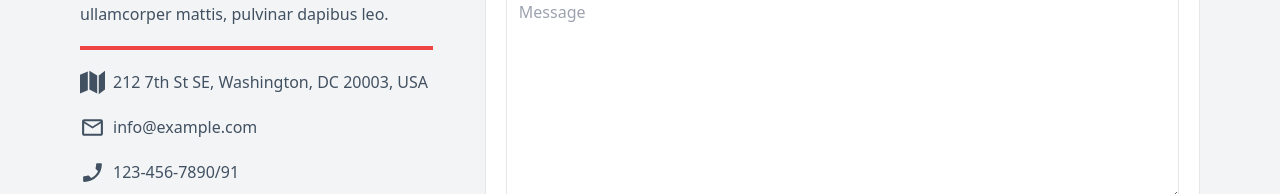
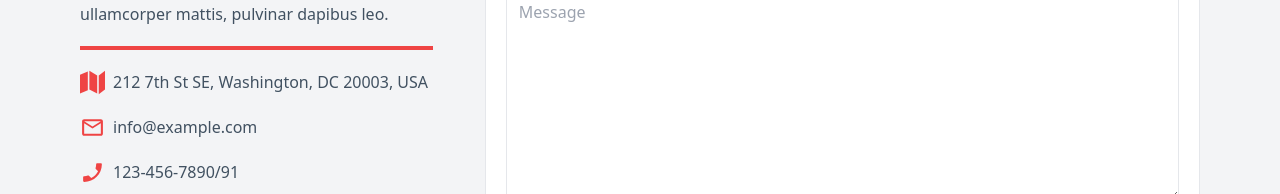
Before and after one commit to Himmu5/Ecommerce-Site-TypeScript, a React (Vite) app: page /Contact in a window 1280 px wide. Shown: the part 606-800 px from the top of the page. Built offline with nearby package versions, Linux system fonts and the light colour scheme; no server answers.

Commit message:
Icon color change

```diff
--- a/src/Component/Ui-Component/Contact.tsx
+++ b/src/Component/Ui-Component/Contact.tsx
@@ -12,15 +12,15 @@ const Contact:FC<P>=()=>{
         <p>Lorem ipsum dolor sit amet, consectetur adipiscing elit. Ut elit tellus, luctus nec ullamcorper mattis, pulvinar dapibus leo.</p>
         <div className='pt-1 bg-red-500 '></div>
         <div className='flex gap-2'>
-            <ImMap size={25}/>
+            <ImMap className='text-red-500' size={25}/>
             <p>212 7th St SE, Washington, DC 20003, USA</p>
         </div>
         <div className='flex gap-2'>
-            <MdOutlineMailOutline size={25}/>
+            <MdOutlineMailOutline className='text-red-500' size={25}/>
             <p>info@example.com</p>
         </div>
         <div className='flex gap-2'>
-            <MdPhoneEnabled size={25}/>
+            <MdPhoneEnabled className='text-red-500' size={25}/>
             <p>123-456-7890/91</p>
         </div>
     </div>
```
